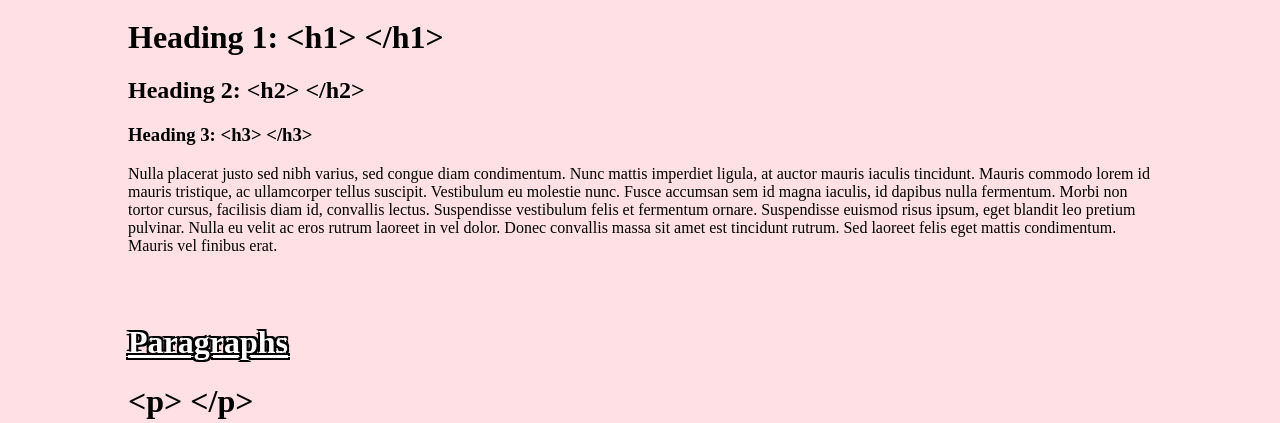
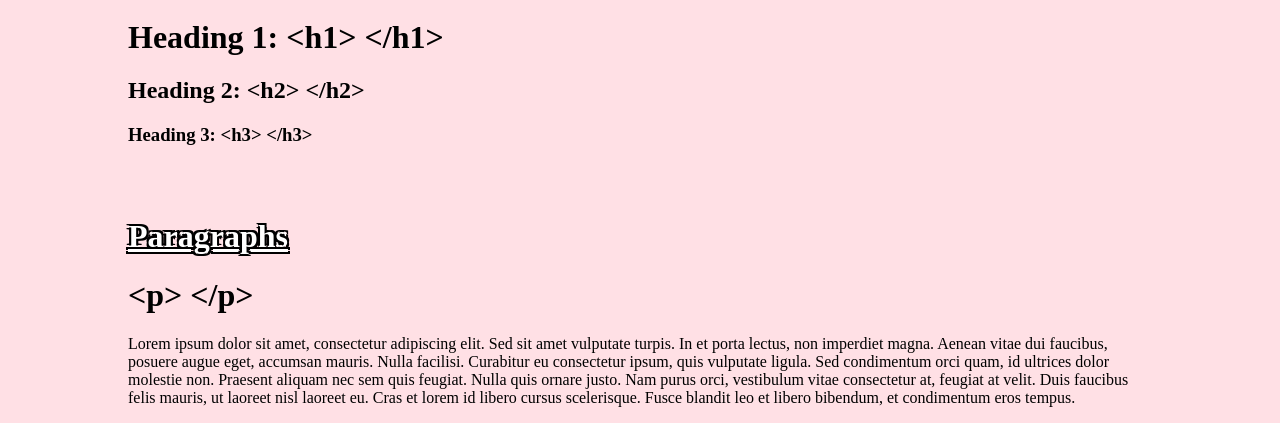
Before and after one commit to Shuujo/shuujo.github.io, a plain HTML site: page index.html in a window 1280 px wide. Shown: the part 415-838 px from the top of the page. Drawn offline with Linux system fonts and the light colour scheme.

Commit message:
edited html

```diff
--- a/index.html
+++ b/index.html
@@ -55,7 +55,6 @@
                     <h2> Heading 2: &lt;h2&gt;&nbsp;&lt;/h2&gt;</h2>
                     <h3> Heading 3: &lt;h3&gt;&nbsp;&lt;/h3&gt;</h3>
                     <p>
-                        Nulla placerat justo sed nibh varius, sed congue diam condimentum. Nunc mattis imperdiet ligula, at auctor mauris iaculis tincidunt. Mauris commodo lorem id mauris tristique, ac ullamcorper tellus suscipit. Vestibulum eu molestie nunc. Fusce accumsan sem id magna iaculis, id dapibus nulla fermentum. Morbi non tortor cursus, facilisis diam id, convallis lectus. Suspendisse vestibulum felis et fermentum ornare. Suspendisse euismod risus ipsum, eget blandit leo pretium pulvinar. Nulla eu velit ac eros rutrum laoreet in vel dolor. Donec convallis massa sit amet est tincidunt rutrum. Sed laoreet felis eget mattis condimentum. Mauris vel finibus erat.
                     </p>
                 </div>
                 <!-- Paragraphs Section -->
```
